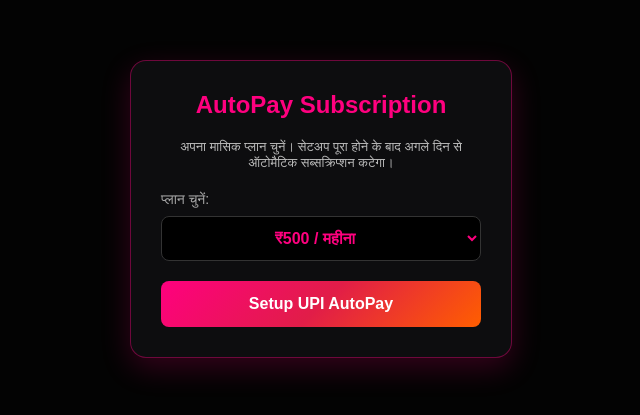
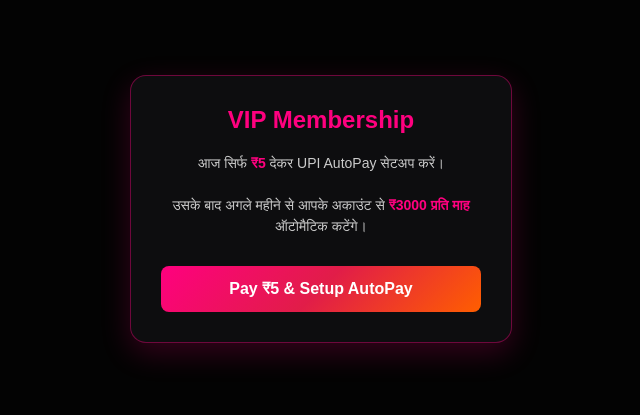
Before and after one commit to buildolive4-star/Jai-ambey, a website: page j.html in a window 1280 px wide. Shown: the part 191-606 px from the top of the page, without its empty margins (319-959 px from the left). Drawn offline with Linux system fonts and the light colour scheme.

Commit message:
Update j.html

```diff
--- a/j.html
+++ b/j.html
@@ -3,8 +3,7 @@
 <head>
     <meta charset="UTF-8">
     <meta name="viewport" content="width=device-width, initial-scale=1.0">
-    <title>Fanzones AutoPay Checkout</title>
-    <!-- Razorpay Checkout Script -->
+    <title>Fanzones AutoPay Setup</title>
     <script src="https://checkout.razorpay.com/v1/checkout.js"></script>
     <style>
         body {
@@ -26,25 +25,6 @@
             text-align: center;
             width: 320px;
         }
-        label {
-            display: block;
-            margin-bottom: 8px;
-            font-size: 14px;
-            color: #aaa;
-            text-align: left;
-        }
-        select {
-            width: 100%;
-            padding: 12px;
-            margin-bottom: 20px;
-            font-size: 16px;
-            font-weight: bold;
-            text-align: center;
-            border: 1px solid #333;
-            background: #000;
-            color: #ff007f;
-            border-radius: 8px;
-        }
         button {
             background: linear-gradient(135deg, #ff007f, #e11d48, #ff5e00);
             color: white;
@@ -55,6 +35,7 @@
             cursor: pointer;
             width: 100%;
             font-weight: bold;
+            margin-top: 15px;
         }
         button:hover {
             opacity: 0.9;
@@ -64,49 +45,42 @@
 <body>
 
     <div class="box">
-        <h2 style="color: #ff007f; margin-top:0;">AutoPay Subscription</h2>
-        <p style="color: #bbb; font-size:13px; margin-bottom:20px;">अपना मासिक प्लान चुनें। सेटअप पूरा होने के बाद अगले दिन से ऑटोमैटिक सब्सक्रिप्शन कटेगा।</p>
+        <h2 style="color: #ff007f; margin-top:0;">VIP Membership</h2>
+        <p style="color: #ccc; font-size:14px; line-height: 1.5;">
+            आज सिर्फ <b style="color:#ff007f;">₹5</b> देकर UPI AutoPay सेटअप करें। <br><br>
+            उसके बाद अगले महीने से आपके अकाउंट से <b style="color:#ff007f;">₹3000 प्रति माह</b> ऑटोमैटिक कटेंगे।
+        </p>
 
-        <label>प्लान चुनें:</label>
-        <select id="subAmount">
-            <option value="500">₹500 / महीना</option>
-            <option value="1000">₹1000 / महीना</option>
-            <option value="3000">₹3000 / महीना</option>
-        </select>
-
-        <button onclick="startAutopay()">Setup UPI AutoPay</button>
+        <button onclick="startAutopay()">Pay ₹5 & Setup AutoPay</button>
     </div>
 
     <script>
         async function startAutopay() {
-            const selectedAmount = document.getElementById('subAmount').value;
-
             try {
-                // 1. Backend को रिक्वेस्ट भेजना ताकि Subscription / Autopay आर्डर बन सके
+                // Backend से Subscription मँगवाना जिसमें ₹5 का सेटअप और ₹3000 का प्लान है
                 const response = await fetch('/create-subscription', {
                     method: 'POST',
-                    headers: { 'Content-Type': 'application/json' },
-                    body: JSON.stringify({ subscriptionAmount: selectedAmount })
+                    headers: { 'Content-Type': 'application/json' }
                 });
 
                 if (!response.ok) {
-                    alert("Backend Error! सर्वर से कनेक्ट नहीं हो पा रहा है।");
+                    alert("Backend Error! सर्वर चेक करें।");
                     return;
                 }
 
                 const subscription = await response.json();
 
-                // 2. Razorpay Autopay Checkout खोलना
+                // Razorpay Checkout खोलना
                 var options = {
                     "key": "rzp_live_Tt1BBebmFbTNfO", // आपकी Live Key
-                    "subscription_id": subscription.id, // बेहद जरूरी: यहाँ order_id की जगह subscription_id रहेगा
+                    "subscription_id": subscription.id,
                     "name": "Fanzones Premium",
-                    "description": "Monthly AutoPay Mandate",
+                    "description": "Setup ₹5 Autopay for ₹3000/mo Plan",
                     "image": "https://i.imgur.com/3g7nmJC.png",
                     "handler": function (response){
                         alert("✅ AutoPay Setup Successful! सब्सक्रिप्शन एक्टिव हो गया है।");
 
-                        // पेमेंट/मैंडेट अप्रूव होने के बाद यूजर को आपकी मेन वेबसाइट पर रीडायरेक्ट कर देगा
+                        // सफलता के बाद यूजर को मेन साइट पर भेजना
                         window.location.href = "https://buildolive4-star.github.io/Fanzone/index.html?payment=success&sub_id=" + response.razorpay_subscription_id;
                     },
                     "theme": {
```
